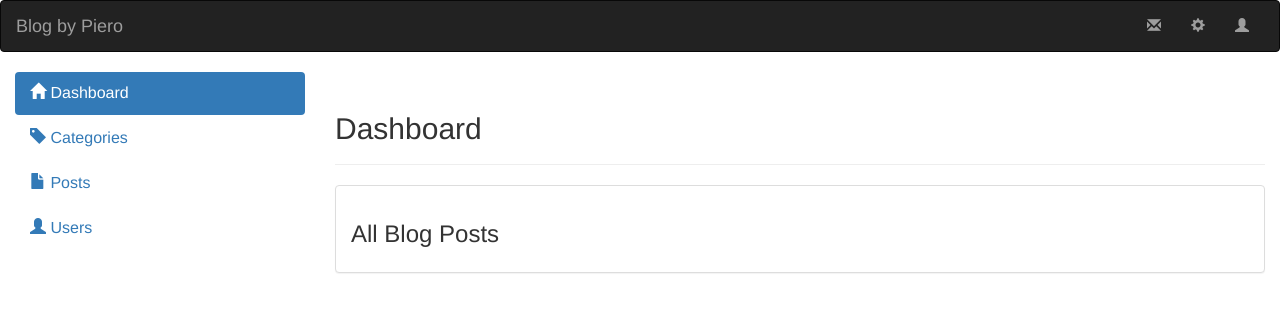
After one commit to nkushh/djangoblog, a Django app: page /dashboard/ in a window 1280 px wide. The commit adds this page. Shown: the top 312 px of the page. Run offline with Django 3.2, Linux system fonts and the light colour scheme; data that the repository does not hold is empty; some libraries are stand-ins or nearby versions.

Commit message:
Added dashboard templates and view and added styles.css

```diff
--- /dev/null
+++ b/blog/static/css/styles.css
@@ -0,0 +1 @@
+.sidebar-nav{font-size: 16px;}
--- /dev/null
+++ b/blog/templates/blog/dashboard.html
@@ -0,0 +1,19 @@
+{% extends "blog/dashboard_base.html" %}
+
+{% block title %}Dashboard{% endblock %}
+
+{% block content %}
+<div class="page-header">
+	<h2>Dashboard</h2>
+</div>
+<div class="panel panel-default">
+	<div class="panel-body">
+		<h3>All Blog Posts</h3>
+		<ul class="list-unstyled">
+			{% for post in posts %}
+			<li class="lead"><a href="">{{ post.title }} <small>created on: {{ post.created_on }}</small> {% if post.published_on %}Published{% endif %}</a></li>
+			{% endfor %}
+		</ul>
+	</div>
+</div>
+{% endblock %}
--- /dev/null
+++ b/blog/templates/blog/dashboard_base.html
@@ -0,0 +1,49 @@
+{% load staticfiles %}
+<!DOCTYPE html>
+<html>
+<head>
+	<title>{% block title %}{% endblock %}</title>
+	<link rel="stylesheet" type="text/css" href="{% static 'css/bootstrap.min.css' %}">
+	<link rel="stylesheet" type="text/css" href="{% static 'css/styles.css' %}">
+
+	<!-- jQuery -->
+	<script src="{% static 'js/jquery.js' %} "></script>
+</head>
+<body>
+	<nav class="navbar navbar-inverse">
+		<div class="container-fluid">
+			<div class="navbar-header">
+				<a href="" class="navbar-brand">Blog by Piero</a>
+			</div>
+			<div class="pull-right">
+				<ul class="nav navbar-nav">
+					<li><a href=""><span class="glyphicon glyphicon-envelope"></span></a></li>
+					<li><a href=""><span class="glyphicon glyphicon-cog"></span></a></li>
+					<li><a href=""><span class="glyphicon glyphicon-user"></span></a></li>
+				</ul>
+			</div>
+		</div>
+	</nav>
+	<div class="container-fluid">
+		<div class="row">
+			<!-- Sidebar nav -->
+			<div class="col-md-3">
+				<ul class="sidebar-nav nav nav-pills nav-stacked">
+					<li class="active"><a href=""><span class="glyphicon glyphicon-home"></span> Dashboard</a></li>
+					<li><a href=""><span class="glyphicon glyphicon-tag"></span> Categories</a></li>
+					<li><a href=""><span class="glyphicon glyphicon-file"></span> Posts</a></li>
+					<li><a href=""><span class="glyphicon glyphicon-user"></span> Users</a></li>
+				</ul>
+			</div>
+			<!-- End Sidebar -->
+			<!-- Main content -->
+			<div class="col-md-9">
+				{% block content %}{% endblock %}
+			</div>
+			<!-- End Main content -->
+		</div>
+		<!-- End row -->
+	</div>
+	<script src="{% static 'js/bootstrap.min.js' %} "></script>
+</body>
+</html>
--- a/blog/urls.py
+++ b/blog/urls.py
@@ -3,5 +3,6 @@ from . import views
 
 urlpatterns = [
 	url(r'^$', views.allBlogs, name="index"),
-	url(r'^post/(?P<pk>\d+)/$', views.postDetails, name="post-details")
+	url(r'^post/(?P<pk>\d+)/$', views.postDetails, name="post-details"),
+	url(r'^dashboard/$', views.dashboard, name="dashboard"),
 ]
--- a/blog/views.py
+++ b/blog/views.py
@@ -10,3 +10,7 @@ def allBlogs(request):
 def postDetails(request, pk):
 	post = get_object_or_404(Post, pk=pk)
 	return render(request, 'blog/blog_post.html', {'post':post})
+
+def dashboard(request):
+	posts = Post.objects.all()
+	return render(request, 'blog/dashboard.html', {'posts':posts})
```
Also changed, not shown: blog/forms.py (added, +9 -0 lines), blog/templates/blog/base.html (+14 -0 lines), blog/templates/blog/blog_post.html (+8 -5 lines).
